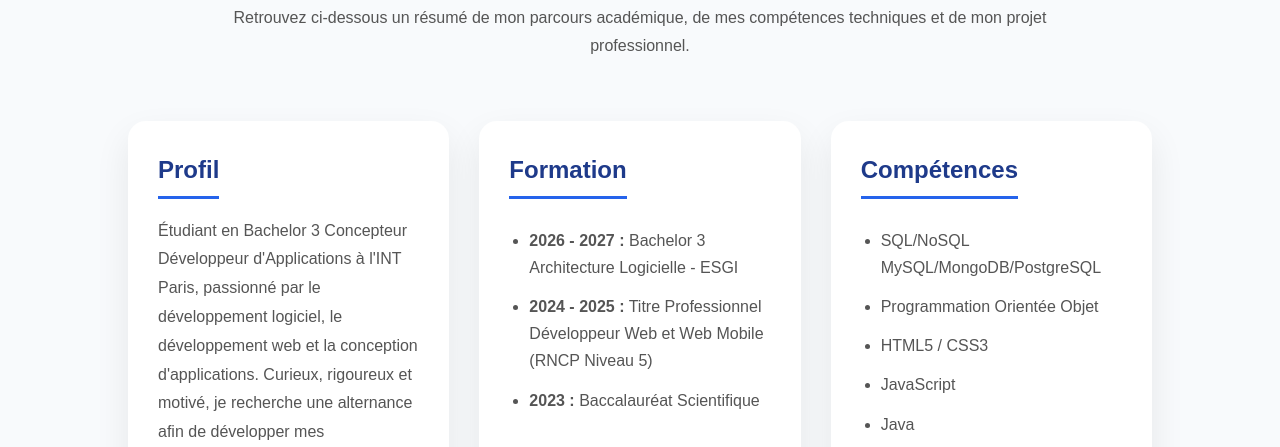
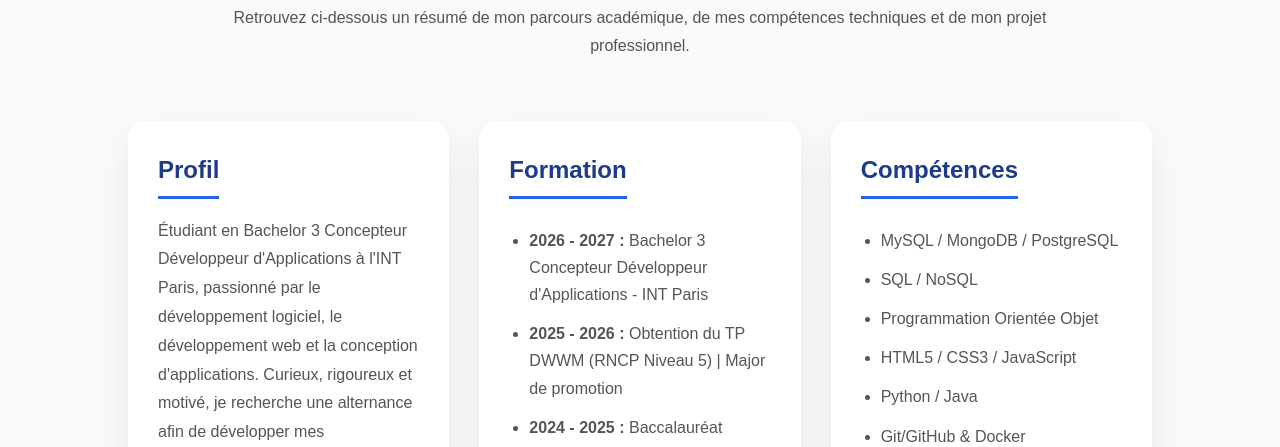
Before and after one commit to THIAM-Adama/Portfolio_Adama, a plain HTML site: page cv.html in a window 1280 px wide. Shown: the part 339-786 px from the top of the page. Drawn offline with Linux system fonts and the light colour scheme.

Commit message:
Mise à jour des compétences

```diff
--- a/cv.html
+++ b/cv.html
@@ -86,11 +86,11 @@
 
                 <ul>
 
-                    <li><strong>2026 - 2027 :</strong> Bachelor 3 Architecture Logicielle - ESGI</li>
+                    <li><strong>2026 - 2027 :</strong> Bachelor 3 Concepteur Développeur d'Applications - INT Paris</li>
 
-                    <li><strong>2024 - 2025 :</strong> Titre Professionnel Développeur Web et Web Mobile (RNCP Niveau 5)</li>
+                    <li><strong>2025 - 2026 :</strong> Obtention du TP DWWM (RNCP Niveau 5) | Major de promotion</li>
 
-                    <li><strong>2023 :</strong> Baccalauréat Scientifique</li>
+                    <li><strong>2024 - 2025 :</strong> Baccalauréat Scientifique</li>
 
                 </ul>
 
@@ -104,17 +104,15 @@
 
                 <ul>
 
-                    <li>SQL/NoSQL MySQL/MongoDB/PostgreSQL</li>
+                    <li>MySQL / MongoDB / PostgreSQL</li>
+
+                    <li>SQL / NoSQL</li>
 
                     <li>Programmation Orientée Objet</li>
 
-                    <li>HTML5 / CSS3</li>
+                    <li>HTML5 / CSS3 / JavaScript</li>
 
-                    <li>JavaScript</li>
-
-                    <li>Java</li>
-
-                    <li>Python</li>
+                    <li>Python / Java</li>
 
                     <li>Git/GitHub & Docker</li>
 
```
Also changed, not shown: 1 other file.
